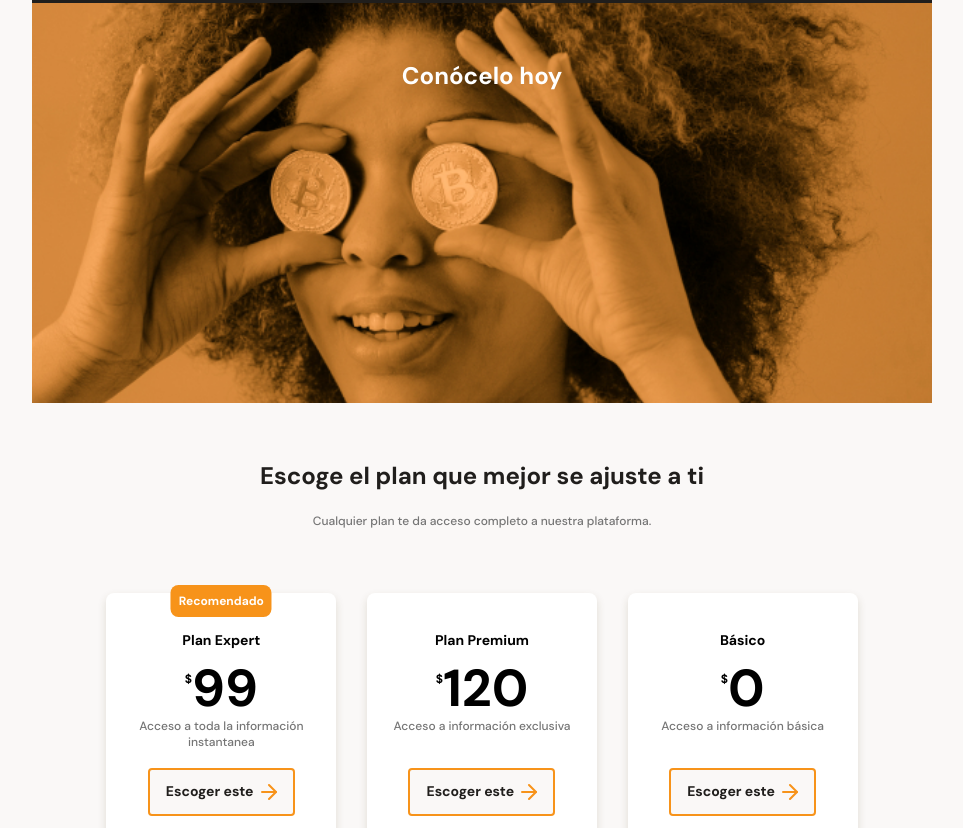
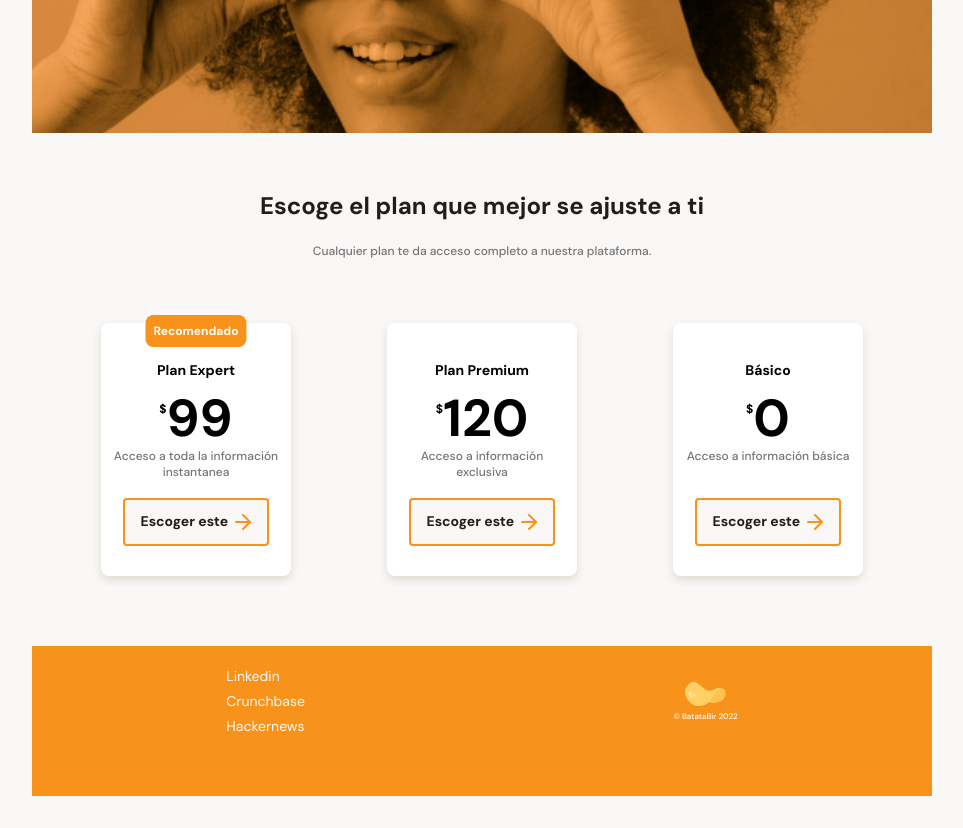
Before and after one commit to danys182/BatataBit, a plain HTML site: page index.html in a window 1280 px wide. Shown: the part 1972-2800 px from the top of the page, without its empty margins (158-1121 px from the left). After the commit the page ends 2768 px from the top, so only its background shows below. Drawn offline with Linux system fonts and the light colour scheme.

Commit message:
fix breakpoints

```diff
--- a/index.html
+++ b/index.html
@@ -20,7 +20,6 @@
   </head>
   <body>
     <header>
-
       <div class="container">
         <img src="./assets/images/logo.svg" alt="Logo Bata Bit" />
         <h1 class="title">
@@ -29,13 +28,12 @@
         <p class="description">
           Batatabit te ayuda a navegar entre los diferentes precios y tendencias
         </p>
-        <a href="" class="header--button">Conoce nuestros planes <span></span></a>
+        <a href="" class="header--button"
+          >Conoce nuestros planes <span></span
+        ></a>
       </div>
-
     </header>
     <main>
-
-
       <section class="container trending">
         <div class="bgBitcoin"></div>
 
@@ -63,33 +61,45 @@
           </div>
           <div class="trending-next"><i class="icon next"></i></div>
         </div>
-
       </section>
       <div class="batata-logo"></div>
       <section class="container benefits">
-
+        <div class="benefits-title">
           <h2 class="title">Creamos un producto sin comparación</h2>
           <p class="description">Confiable y diseñado para su uso diario.</p>
+        </div>
 
         <div class="section">
           <span class="clock"></span>
           <h3>Tiempo real</h3>
-            <p>Nuestro API toma información minuto a minuto sobre las tasas que más determinan el comportamiento.</p>
+          <p>
+            Nuestro API toma información minuto a minuto sobre las tasas que más
+            determinan el comportamiento.
+          </p>
         </div>
         <div class="section">
           <span class="eye"></span>
           <h3>No hay tasas escondidas</h3>
-            <p>Ni en la compra o al momento de exit, Batabit siempre te muestra el costo real de lo que estás adquiriendo.</p>
+          <p>
+            Ni en la compra o al momento de exit, Batabit siempre te muestra el
+            costo real de lo que estás adquiriendo.
+          </p>
         </div>
         <div class="section">
           <span class="dollar"></span>
           <h3>Compara monedas</h3>
-            <p>No más rumores, con Babtabit sabrás el valor real de cada moneda en el mercado actual.</p>
+          <p>
+            No más rumores, con Babtabit sabrás el valor real de cada moneda en
+            el mercado actual.
+          </p>
         </div>
         <div class="section">
           <span class="check"></span>
           <h3>Información confiable</h3>
-            <p>Nuestras fuentes están 100% verificadas y continuamos auditando su contenido mientras se actualizan.</p>
+          <p>
+            Nuestras fuentes están 100% verificadas y continuamos auditando su
+            contenido mientras se actualizan.
+          </p>
         </div>
       </section>
 
@@ -97,14 +107,13 @@
         <h2 class="title">Conócelo hoy</h2>
       </section>
 
-
       <section class="container plans">
-
         <h2 class="title">Escoge el plan que mejor se ajuste a ti</h2>
-        <p class="description">Cualquier plan te da acceso completo a nuestra plataforma.</p>
+        <p class="description">
+          Cualquier plan te da acceso completo a nuestra plataforma.
+        </p>
 
         <div class="cards">
-
           <article>
             <p class="recommended">Recomendado</p>
             <h3>Plan Expert</h3>
@@ -126,15 +135,23 @@
             <p class="description">Acceso a información básica</p>
             <a href="#">Escoger este <span></span></a>
           </article>
-
-
-
         </div>
-
       </section>
-
-
     </main>
-    <footer></footer>
+    <footer>
+      <div class="container">
+        <section>
+          <ul>
+            <li><a href="#">Linkedin</a></li>
+            <li><a href="#">Crunchbase</a></li>
+            <li><a href="#">Hackernews</a></li>
+          </ul>
+        </section>
+        <section>
+          <img src="./assets/icons/batata.svg" alt="Logo Batata Bit" />
+          <p>© BatataBir 2022</p>
+        </section>
+      </div>
+    </footer>
   </body>
 </html>
--- a/style.css
+++ b/style.css
@@ -29,7 +29,7 @@ body {
 
 .container {
   margin: 0 auto;
-  padding: 20px 5% 60px;
+  padding: 20px 20px 60px 20px;
   text-align: center;
   max-width: 900px;
 }
@@ -204,6 +204,14 @@ header .header--button span {
 
 .container.benefits {
   background-color: var(--color-dark);
+  display: flex;
+  justify-content: center;
+  gap: 20px;
+  flex-direction: column;
+}
+
+.container.benefits .benefits-title {
+  width: 100%;
 }
 
 .container.benefits h2,
@@ -215,7 +223,6 @@ header .header--button span {
 .container.benefits .section {
   text-align: left;
   padding: 16px;
-  margin-bottom: 16px;
   background-color: var(--color-dark-10);
   box-shadow: 0px 4px 8px rgba(0, 0, 0, 0.16);
   border-radius: 4px;
@@ -253,7 +260,6 @@ header .header--button span {
 
 .batata-logo {
   width: 40px;
-
   margin: 0 auto;
   height: 24px;
   transform: translateY(50%);
@@ -274,20 +280,20 @@ header .header--button span {
 
 .container.plans .cards {
   display: flex;
-  gap: 10px;
+  gap: 8px;
   overflow-x: scroll;
-  overscroll-behavior-x:contain;
+  overscroll-behavior-x: contain;
   scroll-snap-type: x proximity;
-  padding: 10px 0;
+  padding: 10px 5px;
 }
 
 .container.plans article {
-  position:relative;
+  position: relative;
   background-color: var(--color-light);
   scroll-snap-align: center;
   margin: 20px auto 0;
-  min-width: 230px;
-  max-width: 300px;
+  min-width: 180px;
+  max-width: 280px;
   box-shadow: 0px 4px 8px rgba(89, 73, 30, 0.16);
   border-radius: 8px;
   width: 190px;
@@ -308,9 +314,8 @@ header .header--button span {
   border-radius: 8px;
   font-weight: 700;
   display: inline-block;
-  position:absolute;
+  position: absolute;
   transform: translate(-50%, -50%);
-
 }
 
 .container.plans .price {
@@ -332,22 +337,61 @@ header .header--button span {
 }
 
 .container.plans a {
-  border: 2px solid #F7931A;
+  border: 2px solid #f7931a;
   background: var(--color-light-10);
   padding: 10px 16px;
   border-radius: 4px;
-  display:inline-block;
-  font-size:1.4rem;
-  color:var(--color-dark);
+  display: inline-block;
+  font-size: 1.4rem;
+  color: var(--color-dark);
   font-weight: 700;
-  text-decoration:none;
+  text-decoration: none;
   vertical-align: middle;
 }
 
 .container.plans a span {
-  width:2rem;
-  height:2.4rem;
-  display:inline-block;
+  width: 2rem;
+  height: 2.4rem;
+  display: inline-block;
   background-image: url("./assets/icons/arrow-right.svg");
   vertical-align: middle;
 }
+
+footer .container {
+  display: flex;
+  background-color: var(--color-primary);
+  height: 150px;
+  align-items: center;
+  justify-content: space-around;
+  gap: 20px;
+}
+
+footer ul {
+  list-style: none;
+  text-align: left;
+}
+
+footer a {
+  text-decoration: none;
+  font-size: 1.4rem;
+  line-height: 2.5rem;
+  color: var(--color-light-10);
+  font-weight: 400;
+}
+
+footer p {
+  font-size: 0.8rem;
+  color: var(--color-light);
+}
+
+@media (min-width: 930px) {
+  .container.benefits {
+    flex-direction: row;
+    flex-wrap: wrap;
+  }
+
+  .container.benefits .section {
+    width: 350px;
+    justify-content: center;
+  }
+}
```
Lines whose indentation alone changed are shown as unchanged.
